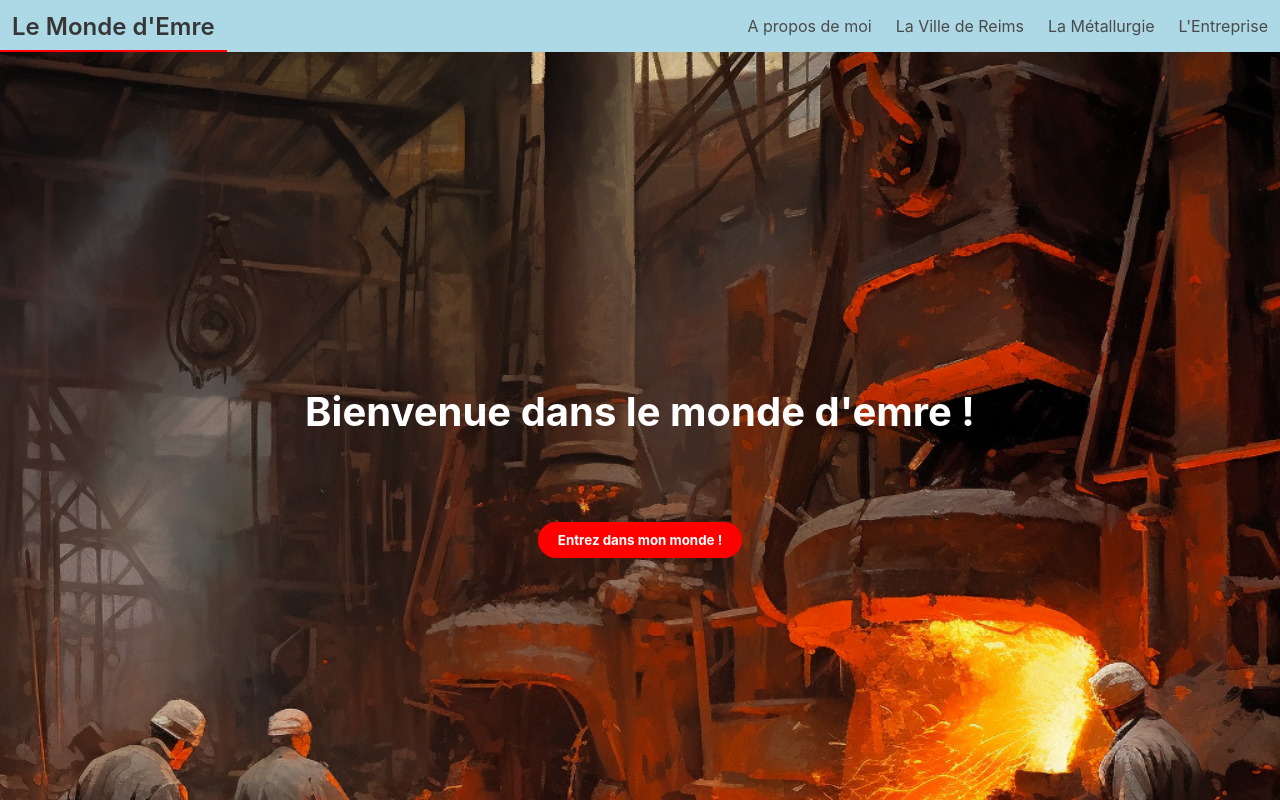
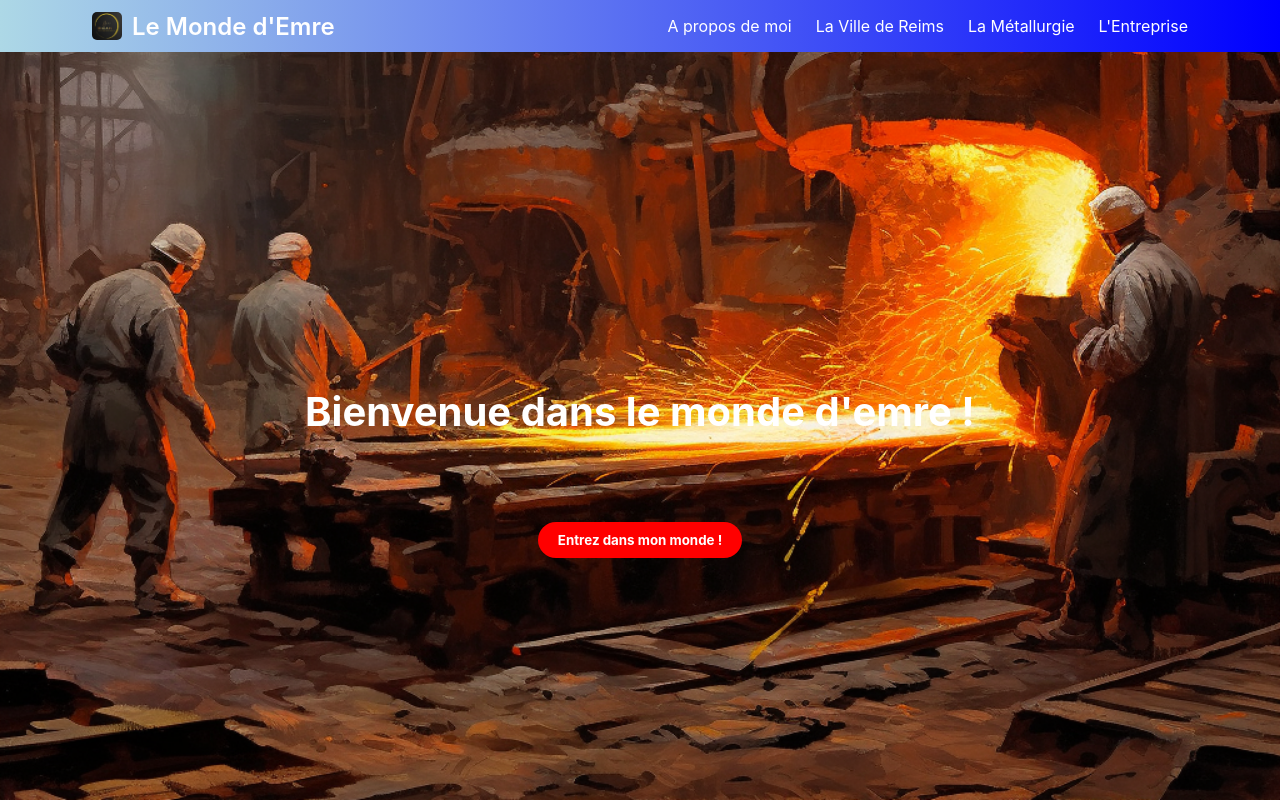
Before and after one commit to EnesBrt/DevOpsProjectEmreWorld, a Django app: page / in a window 1280 px wide. Run offline with Django 4.2, Linux system fonts and the light colour scheme.

Commit message:
finished the first version of emre_world

```diff
--- a/setup/emre_world/templates/emre_world/home.html
+++ b/setup/emre_world/templates/emre_world/home.html
@@ -33,6 +33,17 @@
 
         .navbar-item:hover::before {
             left: 0;
+            background: red;
+        }
+
+        .navbar-item a {
+            display: block;
+            color: white;
+        }
+
+        .navbar-item:hover {
+            background: #209bed;  /* ajustez la couleur ici */
+            transition: background-color 0.3s ease-in-out;
         }
 
         .center-container {
@@ -111,7 +122,7 @@
         }
 
         body {
-            background-image: url("{% static 'images/fire.png' %}");
+            background-image: url("{% static 'images/steel.png' %}");
             background-repeat: no-repeat;
             background-attachment: fixed;
             background-size: cover;
@@ -122,37 +133,38 @@
         }
 
         nav.navbar {
-            background-color: lightblue;
+            background: linear-gradient(to right, lightblue, blue);
         }
-
 
     </style>
 </head>
 <body>
     <nav class="navbar navbar-expand-lg navbar-light bg-light fixed-top navbar-fixed-top" role="navigation" aria-label="main navigation">
         <div class="navbar-brand">
-            <a class="navbar-item" href="/">
-                <h1 class="title is-4">Le Monde d'Emre</h1>
+            <a class="navbar-item" href="/" style="margin-left: 5em;">
+                <img src="{% static 'images/emre.png' %}" alt="Logo" style="height:30px; width:30px; margin-right: 10px; border-radius: 5px;">
+                <h1 class="title is-4" style="color: white;">Le Monde d'Emre</h1>
             </a>
         </div>
 
         <div id="navbarBasicExample" class="navbar-menu">
-            <div class="navbar-end">
-                <a class="navbar-item" href="/about">
-                    A propos de moi
-                </a>
+            <div class="navbar-end" style="margin-right: 5em;">
+                <div class="navbar-item">
+                    <a href="/about">A propos de moi</a>
+                </div>
 
-                <a class="navbar-item" href="/reims">
-                    La Ville de Reims
-                </a>
+                <div class="navbar-item">
+                    <a href="/reims">La Ville de Reims</a>
+                </div>
 
-                <a class="navbar-item" href="/metallurgie">
-                    La Métallurgie
-                </a>
+                <div class="navbar-item">
+                    <a href="/metallurgie">La Métallurgie</a>
+                </div>
 
-                <a class="navbar-item" href="/entreprise">
-                    L'Entreprise
-                </a>
+                <div class="navbar-item">
+                    <a href="/entreprise">L'Entreprise</a>
+                </div>
+
             </div>
         </div>
     </nav>
```
Also changed, not shown: setup/emre_world/templates/emre_world/base.html (+8 -3 lines), setup/emre_world/static/images/emre.png (added), setup/emre_world/static/images/fire.png (deleted), setup/emre_world/static/images/steel.png (added).
